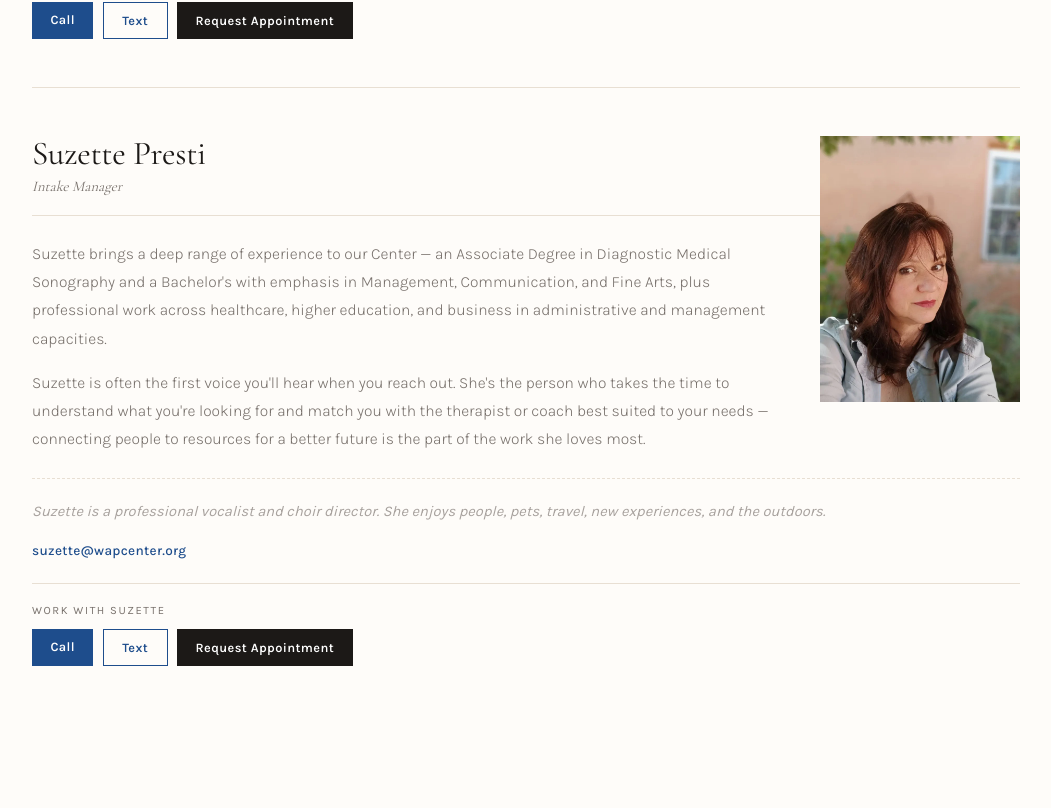
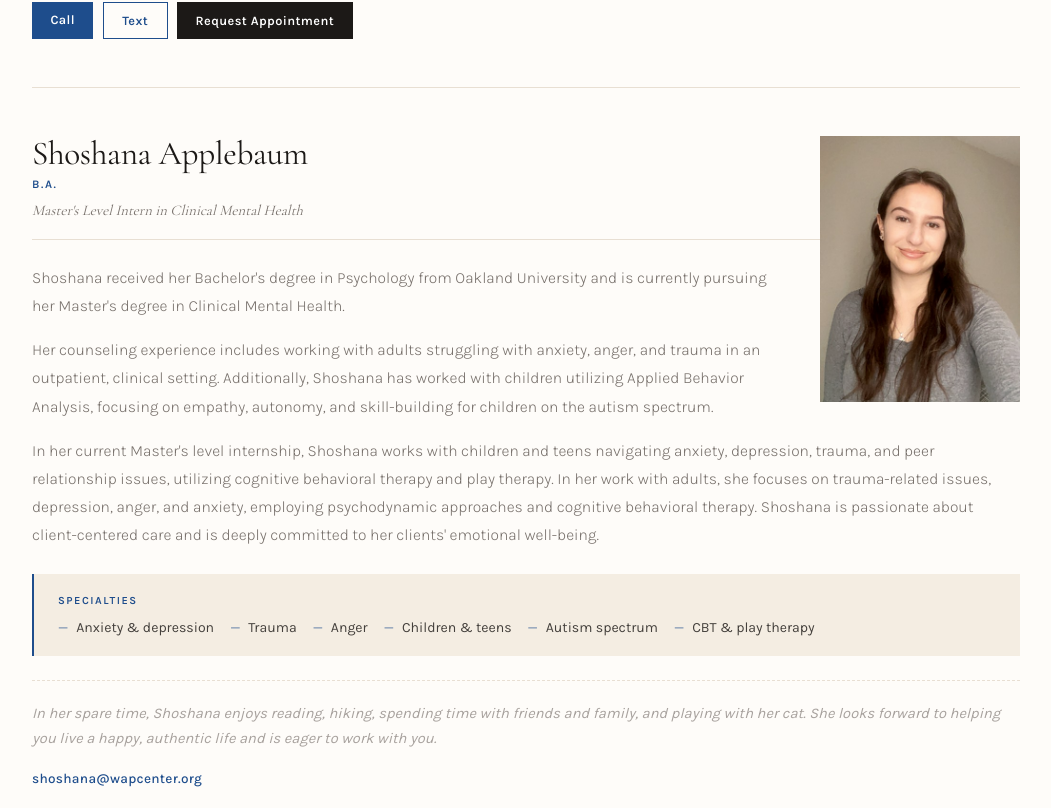
Before and after one commit to jokessenich/Clients-BrightonTherapy, a Next.js app: page /staff in a window 1280 px wide. Shown: the part 4772-5580 px from the top of the page, without its empty margins (114-1165 px from the left). Built offline with nearby package versions, Linux system fonts and the light colour scheme.

Commit message:
shoshona

```diff
--- a/app/staff/page.tsx
+++ b/app/staff/page.tsx
@@ -95,6 +95,20 @@ const TEAM: TeamMember[] = [
     ],
     specialties: ['Anxiety & depression', 'ADHD', 'Teens & adults', 'Autism spectrum', 'Trauma', 'CBT & mindfulness'],
     personal: 'In his spare time Mitchell loves to travel, fish, boat, and play sports. He brings a real enthusiasm for life to his work and looks forward to sharing that energy with his clients.',
+  },
+  {
+    name: 'Shoshana Applebaum',
+    title: "Master's Level Intern in Clinical Mental Health",
+    credentials: 'B.A.',
+    email: 'shoshana@wapcenter.org',
+    photo: IMAGES.staffShoshana,
+    bio: [
+      "Shoshana received her Bachelor's degree in Psychology from Oakland University and is currently pursuing her Master's degree in Clinical Mental Health.",
+      "Her counseling experience includes working with adults struggling with anxiety, anger, and trauma in an outpatient, clinical setting. Additionally, Shoshana has worked with children utilizing Applied Behavior Analysis, focusing on empathy, autonomy, and skill-building for children on the autism spectrum.",
+      "In her current Master's level internship, Shoshana works with children and teens navigating anxiety, depression, trauma, and peer relationship issues, utilizing cognitive behavioral therapy and play therapy. In her work with adults, she focuses on trauma-related issues, depression, anger, and anxiety, employing psychodynamic approaches and cognitive behavioral therapy. Shoshana is passionate about client-centered care and is deeply committed to her clients' emotional well-being.",
+    ],
+    specialties: ['Anxiety & depression', 'Trauma', 'Anger', 'Children & teens', 'Autism spectrum', 'CBT & play therapy'],
+    personal: 'In her spare time, Shoshana enjoys reading, hiking, spending time with friends and family, and playing with her cat. She looks forward to helping you live a happy, authentic life and is eager to work with you.',
   },
   {
     name: 'Suzette Presti',
--- a/lib/site.ts
+++ b/lib/site.ts
@@ -187,6 +187,7 @@ export const IMAGES = {
   staffKisha: { src: '/images/staff/kisha.jpg', width: 315, height: 420, alt: 'Portrait of Kisha Hath, Therapist and Clinical Supervisor' },
   staffMarcie: { src: '/images/staff/marcie.jpg', width: 512, height: 640, alt: 'Portrait of Marcie Reznik, Certified Life Coach' },
   staffMitchell: { src: '/images/staff/mitchell.jpg', width: 512, height: 592, alt: 'Portrait of Mitchell Brown, Clinical Mental Health Counselor and Coach' },
+  staffShoshana: { src: '/images/staff/shoshana.jpg', width: 420, height: 559, alt: 'Portrait of Shoshana Applebaum, Master\'s Level Intern in Clinical Mental Health' },
   staffBailey: { src: '/images/staff/bailey.jpg', width: 512, height: 769, alt: 'Portrait of Bailey Vanderweel, Licensed Master Social Worker' },
   staffSuzette: { src: '/images/staff/suzette.jpg', width: 768, height: 1024, alt: 'Portrait of Suzette Presti, Intake Manager' },
 };
```
Also changed, not shown: public/images/staff/shoshana.jpg (added).
